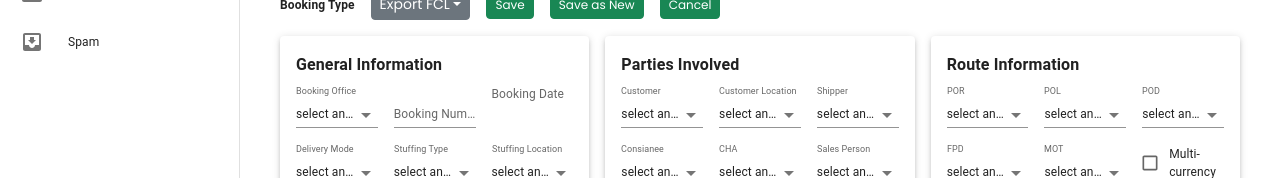
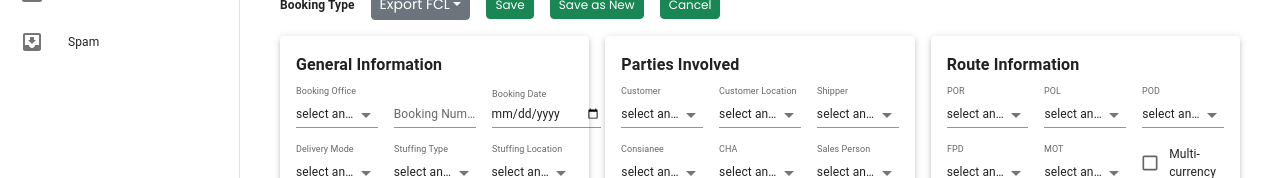
Before and after one commit to rohitgawade270/form, a React (Create React App) app: page / in a window 1280 px wide. Shown: the part 360-538 px from the top of the page. Built offline with nearby package versions, Linux system fonts and the light colour scheme.

Commit message:
almost done

```diff
--- a/package.json
+++ b/package.json
@@ -8,12 +8,14 @@
     "@mui/icons-material": "^5.11.16",
     "@mui/lab": "^5.0.0-alpha.126",
     "@mui/material": "^5.12.0",
+    "@mui/styles": "^5.12.0",
     "@mui/x-data-grid": "^6.1.0",
     "@mui/x-date-pickers": "^6.2.0",
     "@testing-library/jest-dom": "^5.16.5",
     "@testing-library/react": "^13.4.0",
     "@testing-library/user-event": "^13.5.0",
     "bootstrap": "^5.2.3",
+    "dayjs": "^1.11.7",
     "mui-image": "^1.0.7",
     "react": "^18.2.0",
     "react-bootstrap": "^2.7.3",
--- /dev/null
+++ b/src/components/CustomDatePicker.js
@@ -0,0 +1,29 @@
+import * as React from 'react';
+import { DemoContainer } from '@mui/x-date-pickers/internals/demo';
+import { AdapterDayjs } from '@mui/x-date-pickers/AdapterDayjs';
+import { LocalizationProvider } from '@mui/x-date-pickers/LocalizationProvider';
+import { DatePicker } from '@mui/x-date-pickers/DatePicker';
+import { makeStyles } from '@mui/styles';
+
+const useStyles = makeStyles({
+    datePicker:{
+        '& .MuiInputBase-root':{
+            maxWidth:'140px',
+            maxHeight:'50px'
+        }
+    }
+});
+
+export default function CustomDatePicker() {
+
+
+const classes = useStyles();
+
+  return (
+    <LocalizationProvider dateAdapter={AdapterDayjs}>
+      <DemoContainer  components={['DatePicker']}>
+        <DatePicker  className={classes.datePicker} label="Basic date picker" />
+      </DemoContainer>
+    </LocalizationProvider>
+  );
+}
--- a/src/components/General Information Tab/GI_Box.js
+++ b/src/components/General Information Tab/GI_Box.js
@@ -1,6 +1,7 @@
 import { Grid, InputLabel, Paper, TextField, Typography } from '@mui/material'
 import React from 'react'
 import SelectTextField from '../SelectTextField'
+import CustomDatePicker from '../CustomDatePicker'
 
 
 
@@ -24,8 +25,8 @@ export default function GI_Box({ data }) {
                         <Grid alignSelf='end' item xs={4}>
                             <TextField variant='standard' label="Booking Number" id="booking-num" size="small" />
                         </Grid>
-                        <Grid item xs={4}>
-                            <InputLabel htmlFor="booking-date">Booking Date</InputLabel>
+                        <Grid item xs={4} alignSelf='end'>
+                        <TextField type='date' variant='standard' label='Booking Date'  size='small' InputLabelProps={{shrink: true}} />
                         </Grid>
                         <Grid item xs={4}>
                             <SelectTextField data={data} labelText="Delivery Mode" value="select" />
@@ -43,7 +44,7 @@ export default function GI_Box({ data }) {
                 </Paper>
             </Grid>
             <Grid item xs={12}>
-            <Paper elevation={3} sx={{ p: 2 }}>
+                <Paper elevation={3} sx={{ p: 2 }}>
                     <Typography variant='h6' component='h6' sx={{ fontSize: '16px', fontWeight: 600 }}>Cargo Information</Typography>
                     <Grid container paddingTop={1} spacing={2}  >
                         <Grid item xs={4}>
--- a/src/components/LD_Tab.js
+++ b/src/components/LD_Tab.js
@@ -35,13 +35,13 @@ export default function LD_Tab() {
                   <TextField variant='standard' label="Line Booking Number" size="small" />
                 </Grid>
                 <Grid item xs={4}>
-                  <TextField variant='standard' label="Line Booking Date" size="small" />
+                  <TextField type='date' variant='standard' label='Line Booking Date'  size='small' InputLabelProps={{shrink: true}} />
                 </Grid>
                 <Grid item xs={4}>
-                  <TextField variant='standard' label="Line Booking Validity" size="small" />
+                  <TextField type='date' variant='standard' label="Line Booking Validity"  size='small' InputLabelProps={{shrink: true}} />
                 </Grid>
                 <Grid item xs={4}>
-                  <TextField variant='standard' label="SI Cut-off Date" size="small" />
+                  <TextField type='date' variant='standard' label="SI Cut-off Date"  size='small' InputLabelProps={{shrink: true}} />
                 </Grid>
                 <Grid item xs={8}>
                   <TextField fullWidth variant='standard' label="Service Contract Number" size="small" />
@@ -82,7 +82,7 @@ export default function LD_Tab() {
                   <TextField variant='filled' label="E.T.D" size="small" />
                 </Grid>
                 <Grid item xs={6}>
-                <TextField variant='standard' label="E.T.A. at Destination" size="small" />
+                <TextField type='date' variant='standard' label="E.T.A. at Destination"  size='small' InputLabelProps={{shrink: true}} />
                 </Grid>
               </Grid>
             </Paper>
--- a/src/components/Route Update Tab/PortInfo.js
+++ b/src/components/Route Update Tab/PortInfo.js
@@ -22,7 +22,7 @@ export default function PortInfo({port}) {
         <TextField variant='filled' disabled label="E.T.D" size="small" />
       </Grid>
       <Grid item xs={4}>
-        <TextField variant='standard' label="E.T.A at Destination" size="small" />
+      <TextField type='date' variant='standard' label="E.T.A. at Destination"  size='small' InputLabelProps={{shrink: true}} />
       </Grid>
     </Grid>
   </Paper>
```
Also changed, not shown: src/pages/Booking.js (+5 -5 lines), 1 other file (tests, documents, lock files or other folders).
